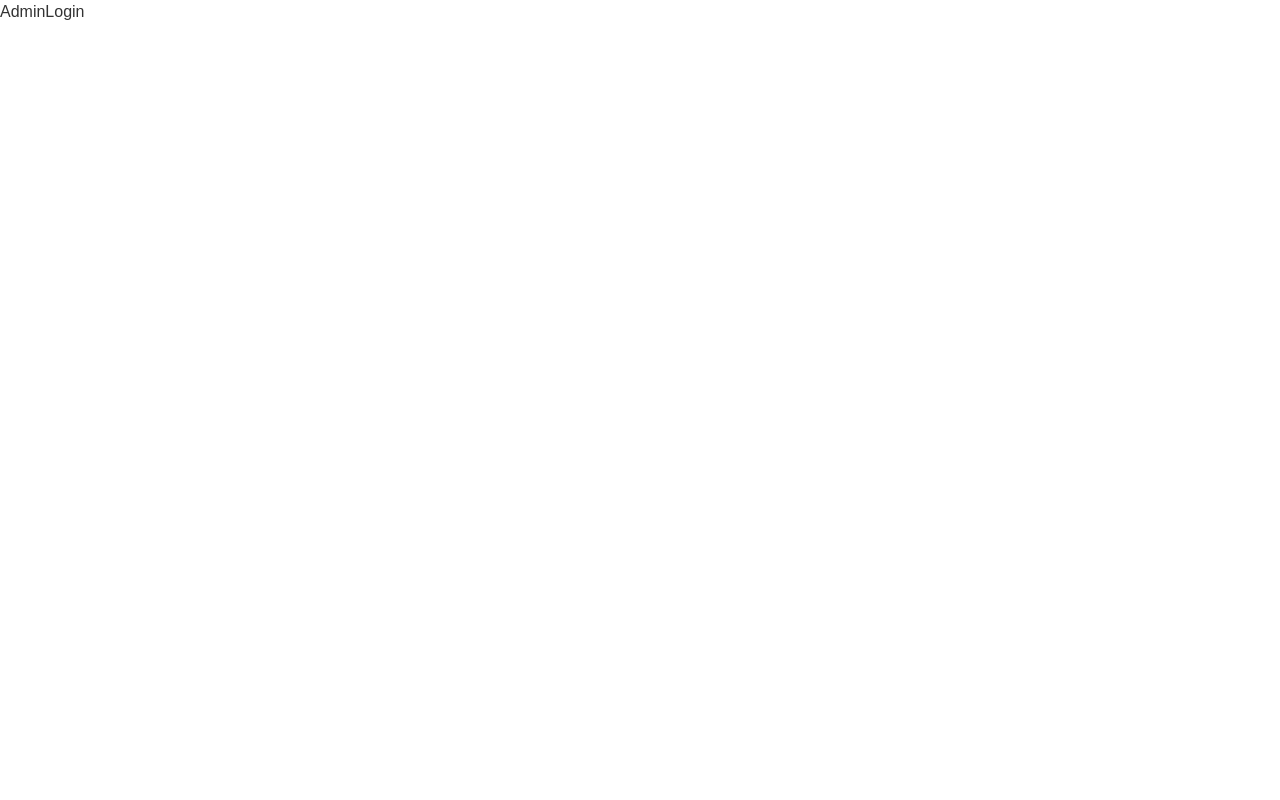
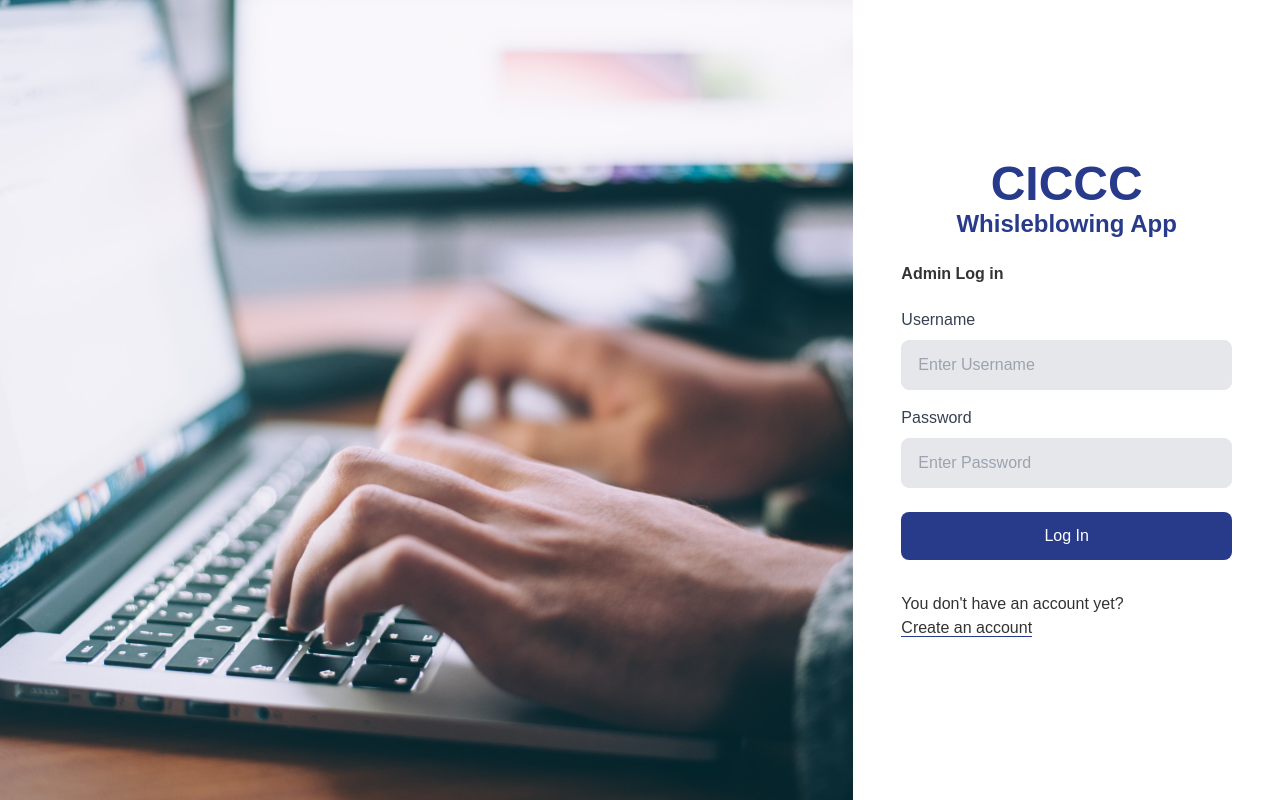
Before and after one commit to IyoTodaka/CICCC-Whistleblowing-Project, a React (Vite) app in the folder client/: page /admin/login in a window 1280 px wide. Built offline with nearby package versions, Linux system fonts and the light colour scheme.

Commit message:
fixed validation bugs and added a logo

```diff
--- a/client/src/Pages/Public/AdminLogin.jsx
+++ b/client/src/Pages/Public/AdminLogin.jsx
@@ -1,10 +1,128 @@
+import React, { useState, useRef, useEffect } from "react";
+import LoginImg from "../../Assets/Top.jpg";
+import { useNavigate, Link } from "react-router-dom";
+import { useSelector } from "react-redux";
 
-import React from 'react'
+const UserLogin = () => {
+  const user = useSelector((state) => state.userInfo.user);
+  const navigate = useNavigate();
+  const userInput = useRef(null);
+  const passwordInput = useRef(null);
 
-const AdminLogin = () => {
+  const [usernameErr, setUsernameErr] = useState(null);
+  const [passwordErr, setPasswordErr] = useState(null);
+
+  // useEffect(() => {
+  //   if (usernameErr === "" && passwordErr === "") {
+  //     alert("Sign up successful!");
+  //   }
+  // }, [usernameErr, passwordErr]);
+
+  useEffect(() => {
+    if (user.role === "admin") {
+      navigate("/admin/home");
+    } else if (user.role === "whistleblower") {
+      navigate("/home");
+    }
+  }, []);
+
+  const handleSubmit = (e) => {
+    e.preventDefault();
+    setUsernameErr("");
+    setPasswordErr("");
+
+    const username = userInput.current.value;
+    const password = passwordInput.current.value;
+
+    //validation
+    let error = false;
+    if (username === "") {
+      error = true;
+      setUsernameErr("Please enter your name");
+    }
+    if (password === "") {
+      error = true;
+      setPasswordErr("Please enter your password");
+    }
+
+    try {
+      // console.log(username);
+      // console.log(password);
+      // navigate("/home");
+    } catch (err) {
+      const errors = err.data.errors;
+      console.log(errors);
+    }
+  };
+
   return (
-    <div>AdminLogin</div>
-  )
-}
+    <>
+      <section className="flex flex-col md:flex-row h-screen items-center">
+        <div className="bg-blue hidden md:block w-full md:w-2/3 h-screen">
+          <img src={LoginImg} alt="" className="w-full h-full object-cover" />
+        </div>
 
-export default AdminLogin
+        <div className="bg-white w-full my-4 md:mx-auto md:w-1/2 xl:w-1/3 h-screen px-6 lg:px-16 xl:px-12 flex items-center justify-center">
+          <div className="w-full h-100">
+            <div className="text-5xl font-extrabold text-center text-blue">
+              CICCC
+            </div>
+            <div className="text-2xl font-extrabold text-center  text-blue">
+              Whisleblowing App
+            </div>
+            <h3 className="text-md font-bold leading-tight mt-6 text-left">Admin Log in</h3>
+
+            <form className="mt-6" onSubmit={handleSubmit}>
+              <div>
+                <label className="block text-gray-700">Username</label>
+                <input
+                  ref={userInput}
+                  type="username"
+                  name="username"
+                  placeholder="Enter Username"
+                  className="w-full px-4 py-3 rounded-lg bg-gray-200 mt-2 border focus:border-blue-500 focus:bg-white focus:outline-none"
+                />
+              </div>
+              {usernameErr !== "" ? (
+                <p className="text-xs text-red-600">{usernameErr}</p>
+              ) : (
+                ""
+              )}
+              <div className="mt-4">
+                <label className="block text-gray-700">Password</label>
+                <input
+                  ref={passwordInput}
+                  type="password"
+                  name="password"
+                  placeholder="Enter Password"
+                  minLength="6"
+                  className="w-full px-4 py-3 rounded-lg bg-gray-200 mt-2 border focus:border-blue-500 focus:bg-white focus:outline-none"
+                />
+              </div>
+              {passwordErr !== "" ? (
+                <p className="text-xs text-red-600">{passwordErr}</p>
+              ) : (
+                ""
+              )}
+              <button
+                type="submit"
+                className="w-full block bg-blue hover:opacity-80 focus:bg-blueSecond text-white rounded-lg px-4 py-3 mt-6 hover:transition duration-500"
+              >
+                Log In
+              </button>
+            </form>
+            <p className="mt-8">You don't have an account yet?</p>
+            <Link
+              to="/signup"
+              className="text-blue-500 hover:opacity-70 border-b border-blue"
+            >
+              Create an account
+            </Link>
+          </div>
+        </div>
+      </section>
+    </>
+  );
+};
+
+export default UserLogin;
--- /dev/null
+++ b/client/src/Pages/Public/AdminSignup.jsx
@@ -0,0 +1,11 @@
+import React from 'react'
+
+const AdminSignup = () => {
+  return (
+    <div>
+
+    </div>
+  )
+}
+
+export default AdminSignup
--- a/client/src/Pages/Public/UserSignup.jsx
+++ b/client/src/Pages/Public/UserSignup.jsx
@@ -1,5 +1,6 @@
 import React, { useState, useRef, useEffect } from "react";
 import SignupImg from "../../Assets/Top.jpg";
+import Logo from "../../Assets/Logo.png";
 import { Link, useNavigate } from "react-router-dom";
 import {
   validateUsername,
@@ -27,7 +28,6 @@ const UserSignup = () => {
     const password = passwordInput.current.value;
     const confirmPassword = confirmPasswordInput.current.value;
 
-    //validateのコンポーネントの引数にusernameを渡して判定している
     const userNameHintValidate = validateUsername(username);
     console.log(userNameHintValidate);
     setUsernameErr(
@@ -67,15 +67,15 @@ const UserSignup = () => {
 
         <div className="bg-white w-full my-4 md:mx-auto md:w-1/2 xl:w-1/3 h-screen px-6 lg:px-16 xl:px-12 flex items-center justify-center">
           <div className="w-full h-100">
-            <div className="text-6xl font-extrabold text-center text-blue">
-              CICCC
+            <div className="justify-center ml-auto flex mb-3">
+              <img src={Logo} alt="CICCC_Logo" className="w-20 h-20 " />
             </div>
-            <div className="text-3xl font-extrabold text-center  text-blue">
+            <div className="text-2xl font-extrabold text-center  text-blue">
               Whisleblowing App
             </div>
-            <h1 className="text-xl md:text-2xl leading-tight mt-6 text-center">
+            <h3 className="text-md font-bold leading-tight mt-6 text-left">
               Sign up
-            </h1>
+            </h3>
 
             <form className="mt-6" onSubmit={handleSubmit}>
               <label className="block text-gray-700">Username</label>
--- a/client/src/Rroute/PublicRoute.jsx
+++ b/client/src/Rroute/PublicRoute.jsx
@@ -1,14 +1,16 @@
-import { lazy } from "react"
-import { Navigate } from "react-router-dom"
+import { lazy } from "react";
+import { Navigate } from "react-router-dom";
 
-const UserLogin = lazy(() => import('../Pages/Public/UserLogin'))
-const AdminLogin = lazy(() => import('../Pages/Public/AdminLogin'))
+const UserLogin = lazy(() => import("../Pages/Public/UserLogin"));
+const UserSignup = lazy(() => import("../Pages/Public/UserSignup"));
+const AdminLogin = lazy(() => import("../Pages/Public/AdminLogin"));
+const AdminSignup = lazy(() => import("../Pages/Public/AdminSignup"));
 
 export const PublicRoutes = [
-    {path: "/", element: <UserLogin />},
-    {path: "/admin/login", element: <AdminLogin />},
-    // {path: "/signup", element: <UserSignup />},
-    // {path: "/admin/signup", element: <AdminSignup />},
+  { path: "/", element: <UserLogin /> },
+  { path: "/admin/login", element: <AdminLogin /> },
+  { path: "/signup", element: <UserSignup /> },
+  { path: "/admin/signup", element: <AdminSignup /> },
 
-    {path: "*", element: <Navigate to="/" replace />}
-]
+  { path: "*", element: <Navigate to="/" replace /> },
+];
--- a/client/src/index.css
+++ b/client/src/index.css
@@ -5,6 +5,8 @@
 @layer base {
   html {
     font-family: "Source Sans Pro", sans-serif;
-    @apply text-base;
+    @apply text-textBase;
+
+
   }
 }
--- a/client/src/redux/slicers/userInfoSlice.js
+++ b/client/src/redux/slicers/userInfoSlice.js
@@ -2,9 +2,9 @@ import { createSlice } from "@reduxjs/toolkit"
 
 export const useInfoSlice = createSlice({
     name: "userInfo",
-    initialState: { user: { role: "admin" } },
+    // initialState: { user: { role: "admin" } },
     // initialState: { user: { role: "whistleblower" } },
-    // initialState: { user: { role: null } },
+    initialState: { user: { role: null } },
 
     reducers: {
         setUser: (state, action) => {
--- a/client/src/util/validators.js
+++ b/client/src/util/validators.js
@@ -17,20 +17,13 @@ export const validatePassword = (password) => {
   if (!password.trim().match(/[0-9]/g)) {
     return "Password requires numerical values";
   }
-  //validate special characters
-  //✅ここがうまくいっていない
-  // if (
-  //   !password
-  //     .trim()
-  //     .match(/^(?=.*[0-9])(?=.*[!@#$%^&*])[a-zA-Z0-9!@#$%^&*]{6,16}$/)
-  // ) {
-  //   return "Password requires special character(s)";
-  // }
-  //validate password length
   if (password.trim().length < 8) {
     return "Password requires minimum length of 8 characters";
   }
 
+  if (!password.trim().match(/[?!@#$%^&*]/g)) {
+    return "Password requires special character(s)";
+  }
   return null;
 };
 
--- a/client/tailwind.config.cjs
+++ b/client/tailwind.config.cjs
@@ -6,7 +6,7 @@ module.exports = {
       colors: {
         blue: "#283A8A",
         blueSecond: "#8B9BB8",
-        base: "#333",
+        textBase: "#333",
       },
     },
   },
```
Also changed, not shown: client/src/Pages/Public/UserLogin.jsx (+19 -19 lines), client/src/Assets/Logo.png (added).
